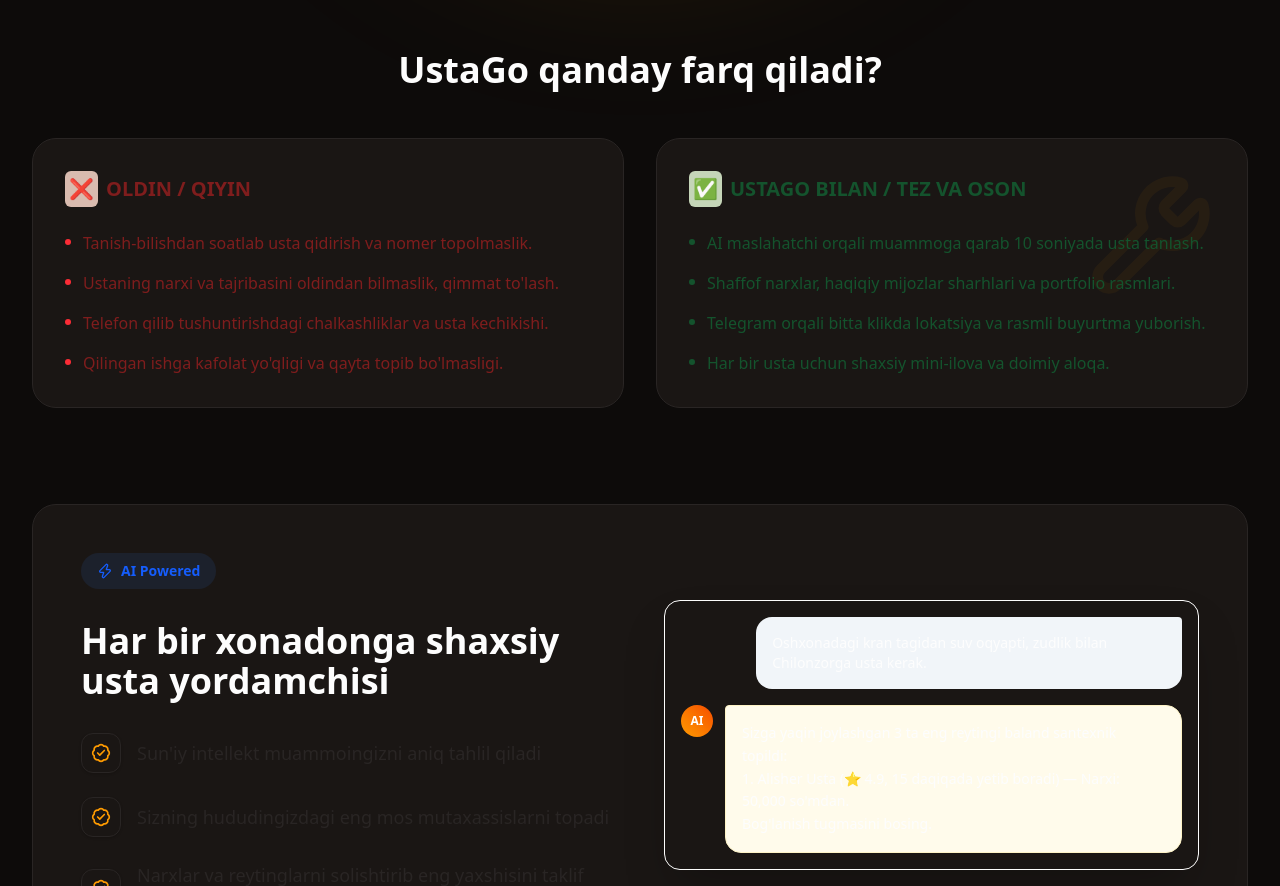
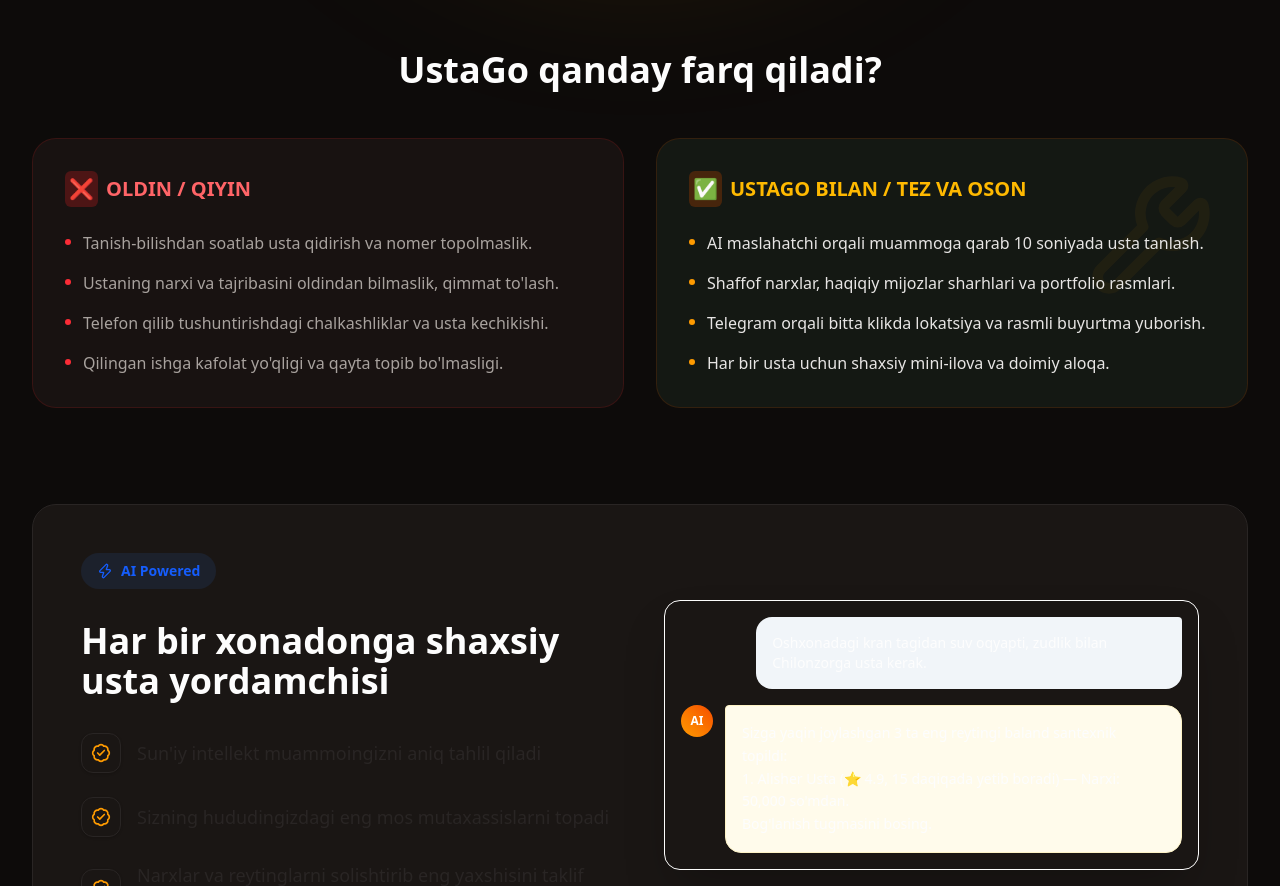
Before and after one commit to Abduqodir0508/Usta.Go, a Next.js app: page / in a window 1280 px wide. Shown: the part 800-1686 px from the top of the page. Built offline with nearby package versions, Linux system fonts and the light colour scheme.

Commit message:
Permanent Dark Espresso Mode: Removed theme toggle and light mode

```diff
--- a/src/app/globals.css
+++ b/src/app/globals.css
@@ -17,16 +17,7 @@
 }
 
 :root {
-  /* Light Mode */
-  --background: #E5DBD2; /* Deep Warm Taupe / Mocha Beige */
-  --foreground: #120E0C; /* Deep Dark Charcoal/Black */
-  --surface: #EDE3D9; /* Soft Warm Coffee Surface */
-  --surface-hover: #DDD1C4; /* Secondary / Ghost Buttons */
-  --border-color: #CBBDB0; /* Border Color */
-}
-
-:root[class~="dark"] {
-  /* Dark Mode */
+  /* Permanent Dark Espresso Mode */
   --background: #0D0B0A; /* Warm Espresso Black */
   --foreground: #FDFDFD; /* Bright Crisp White */
   --surface: #1A1614; /* Soft dark zinc/slate */
--- a/src/app/layout.tsx
+++ b/src/app/layout.tsx
@@ -2,7 +2,6 @@
 import { Geist, Geist_Mono } from "next/font/google";
 import "./globals.css";
 import { TopNavbar } from "@/components/layout/TopNavbar";
-import { ThemeProvider } from "@/components/providers/ThemeProvider";
 import { LanguageProvider } from "@/components/providers/LanguageProvider";
 
 const geistSans = Geist({
@@ -26,16 +25,14 @@
   children: React.ReactNode;
 }>) {
   return (
-    <html lang="uz" suppressHydrationWarning>
+    <html lang="uz" className="dark" suppressHydrationWarning>
       <body className={`${geistSans.variable} ${geistMono.variable} antialiased min-h-screen flex flex-col`}>
-        <ThemeProvider attribute="class" defaultTheme="dark" enableSystem={false}>
         <LanguageProvider>
           <TopNavbar />
           <main className="flex-1 pt-20">
             {children}
           </main>
         </LanguageProvider>
-        </ThemeProvider>
       </body>
     </html>
   );
--- a/src/app/page.tsx
+++ b/src/app/page.tsx
@@ -62,14 +62,14 @@
 
         <div className="grid md:grid-cols-2 gap-8">
           {/* Oldin / Qiyin */}
-          <div className="glass bg-[#EBD5CC] dark:bg-red-950/20 border-[#D9BBAF] dark:border-red-900/30 rounded-3xl p-8 space-y-6">
-            <h3 className="text-xl font-bold text-[#7F1D1D] dark:text-red-400 flex items-center gap-2">
-              <span className="p-1 bg-[#D9BBAF] dark:bg-red-900/50 rounded-md">❌</span>
+          <div className="bg-[#181211] border border-red-900/30 rounded-3xl p-8 space-y-6">
+            <h3 className="text-xl font-bold text-red-400 flex items-center gap-2">
+              <span className="p-1 bg-red-900/50 rounded-md">❌</span>
               {t.comparison.beforeTitle}
             </h3>
             <ul className="space-y-4">
               {[t.comparison.before1, t.comparison.before2, t.comparison.before3, t.comparison.before4].map((text, i) => (
-                <li key={i} className="flex items-start gap-3 text-[#7F1D1D] dark:text-slate-300 font-medium">
+                <li key={i} className="flex items-start gap-3 text-[#A8A29E] font-medium">
                   <div className="w-1.5 h-1.5 rounded-full bg-red-500 mt-2 flex-shrink-0" />
                   <span>{text}</span>
                 </li>
@@ -78,18 +78,18 @@
           </div>
 
           {/* UstaGo Bilan */}
-          <div className="glass bg-[#DFE7D6] dark:bg-amber-950/20 border-[#C5D5B8] dark:border-amber-900/30 rounded-3xl p-8 space-y-6 relative overflow-hidden">
+          <div className="bg-[#141813] border border-amber-900/30 rounded-3xl p-8 space-y-6 relative overflow-hidden">
             <div className="absolute top-0 right-0 p-8 opacity-5">
               <Wrench className="w-32 h-32 text-amber-500" />
             </div>
-            <h3 className="text-xl font-bold text-[#14532D] dark:text-amber-400 flex items-center gap-2 relative z-10">
-              <span className="p-1 bg-[#C5D5B8] dark:bg-amber-900/50 rounded-md">✅</span>
+            <h3 className="text-xl font-bold text-amber-400 flex items-center gap-2 relative z-10">
+              <span className="p-1 bg-amber-900/50 rounded-md">✅</span>
               {t.comparison.afterTitle}
             </h3>
             <ul className="space-y-4 relative z-10">
               {[t.comparison.after1, t.comparison.after2, t.comparison.after3, t.comparison.after4].map((text, i) => (
-                <li key={i} className="flex items-start gap-3 text-[#14532D] dark:text-slate-200 font-medium">
-                  <div className="w-1.5 h-1.5 rounded-full bg-[#14532D] mt-2 flex-shrink-0" />
+                <li key={i} className="flex items-start gap-3 text-[#E7E5E4] font-medium">
+                  <div className="w-1.5 h-1.5 rounded-full bg-amber-500 mt-2 flex-shrink-0" />
                   <span>{text}</span>
                 </li>
               ))}
--- a/src/components/layout/TopNavbar.tsx
+++ b/src/components/layout/TopNavbar.tsx
@@ -1,9 +1,8 @@
 "use client";
 
 import Link from "next/link";
-import { useTheme } from "next-themes";
 import { useState, useEffect } from "react";
-import { Sun, Moon, Wrench, Globe } from "lucide-react";
+import { Wrench, Globe } from "lucide-react";
 import { cn } from "@/lib/utils";
 import { useLanguage } from "@/components/providers/LanguageProvider";
 import { Language } from "@/lib/dictionary";
@@ -13,7 +12,6 @@
 const LANGUAGES: Language[] = ["UZ", "RU", "EN"];
 
 export function TopNavbar() {
-  const { theme, setTheme } = useTheme();
   const { language, setLanguage, t } = useLanguage();
   const [mounted, setMounted] = useState(false);
   const [isScrolled, setIsScrolled] = useState(false);
@@ -65,16 +63,6 @@
           {/* Right Controls */}
           <div className="flex items-center gap-4">
 
-            {/* Theme Toggle */}
-            {mounted && (
-              <button
-                onClick={() => setTheme(theme === "dark" ? "light" : "dark")}
-                className="w-9 h-9 rounded-full flex items-center justify-center border border-border-color hover:bg-surface-hover text-foreground transition-colors"
-              >
-                {theme === "dark" ? <Sun className="w-4 h-4" /> : <Moon className="w-4 h-4" />}
-              </button>
-            )}
-
             {/* Language Switcher */}
             <div className="hidden sm:flex items-center gap-1 border border-border-color rounded-full p-1 bg-surface">
               {LANGUAGES.map((lang) => (
--- a/src/components/providers/ThemeProvider.tsx
+++ /dev/null
@@ -1,11 +0,0 @@
-"use client";
-
-import * as React from "react";
-import { ThemeProvider as NextThemesProvider } from "next-themes";
-
-export function ThemeProvider({
-  children,
-  ...props
-}: React.ComponentProps<typeof NextThemesProvider>) {
-  return <NextThemesProvider {...props}>{children}</NextThemesProvider>;
-}
```
Lines whose indentation alone changed are shown as unchanged.
